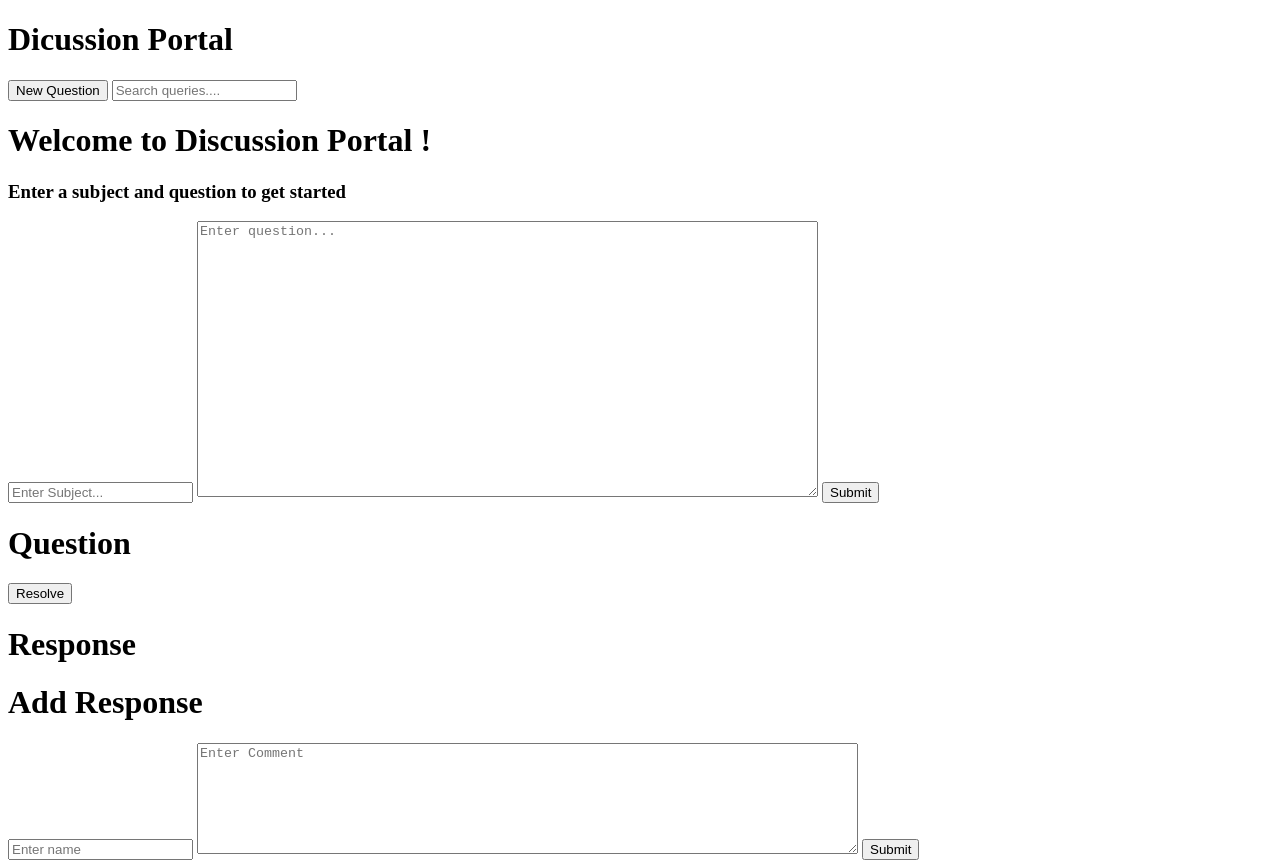
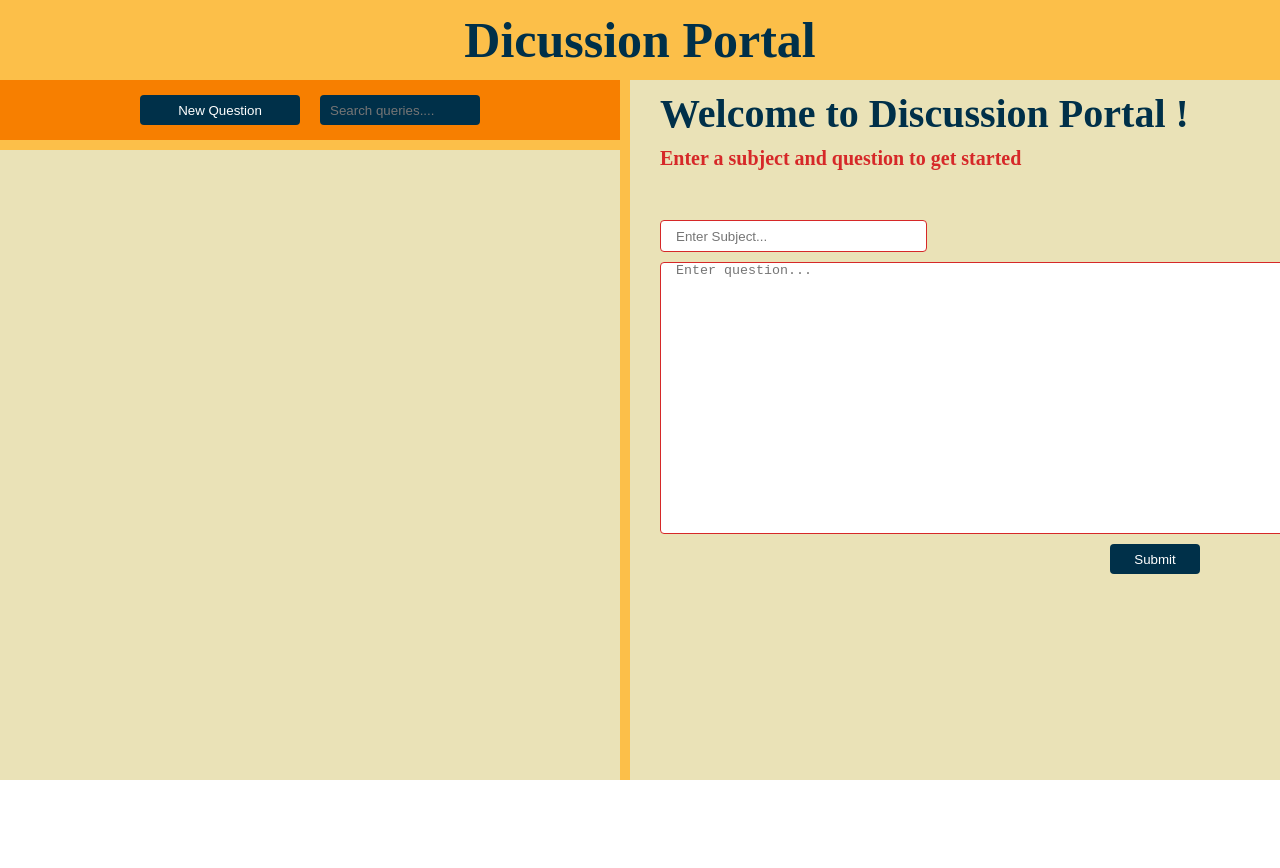
Before and after one commit to vanshikaShrma/discussionApp, a plain HTML site: page index.html in a window 1280 px wide. After the commit the page ends 800 px from the top, so only its background shows below. Drawn offline with Linux system fonts and the light colour scheme.

Commit message:
first commit

```diff
--- a/index.html
+++ b/index.html
@@ -4,7 +4,7 @@
     <meta charset="UTF-8">
     <meta name="viewport" content="width=device-width, initial-scale=1.0">
     <title>Discussion Portal</title>
-    <link rel="stylesheet" type="text/css" href="task4.css"/>
+    <link rel="stylesheet" type="text/css" href="style.css"/>
     <link rel="stylesheet" href="https://cdnjs.cloudflare.com/ajax/libs/font-awesome/6.6.0/css/all.min.css" integrity="sha512-Kc323vGBEqzTmouAECnVceyQqyqdsSiqLQISBL29aUW4U/M7pSPA/gEUZQqv1cwx4OnYxTxve5UMg5GT6L4JJg==" crossorigin="anonymous" referrerpolicy="no-referrer" />
 
 </head>
@@ -48,6 +48,6 @@
         </div>
     </div>
     <!--Adding script-->
-    <script src="task4.js"></script>
+    <script src="script.js"></script>
 </body>
 </html>
```
